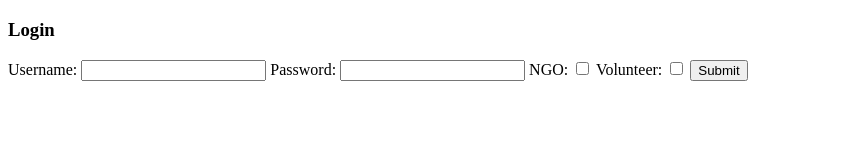
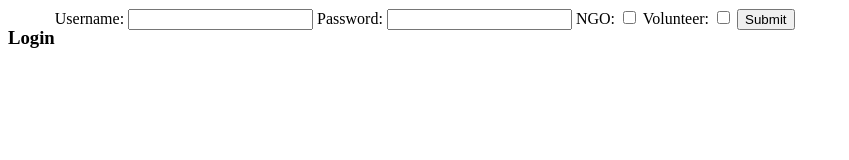
Before and after one commit to Theo64-dev/NGO-volunteer-system, a plain HTML site: page index.html in a window 1280 px wide. Shown: the whole page, without its empty margins (0-849 px from the left). Drawn offline with Linux system fonts and the light colour scheme.

Commit message:
modify css for login

```diff
--- a/index.html
+++ b/index.html
@@ -3,9 +3,11 @@
 <head>
     <meta charset="UTF-8">
     <meta name="viewport" content="width=device-width, initial-scale=1.0">
+    <link rel="stylesheet" href="style.css">
     <title>Document</title>
 </head>
 <body>
+    <div class="container">
         <h3>Login</h3>
         <form id="loginPage">
             <label>
@@ -25,5 +27,7 @@
 
             <button type="submit">Submit</button>
         </form>
+    </div>
+    <script src="script.js"></script>
 </body>
 </html>
--- a/style.css
+++ b/style.css
@@ -0,0 +1,3 @@
+.container{
+    display: flex;
+}
```
Lines whose indentation alone changed are shown as unchanged.
